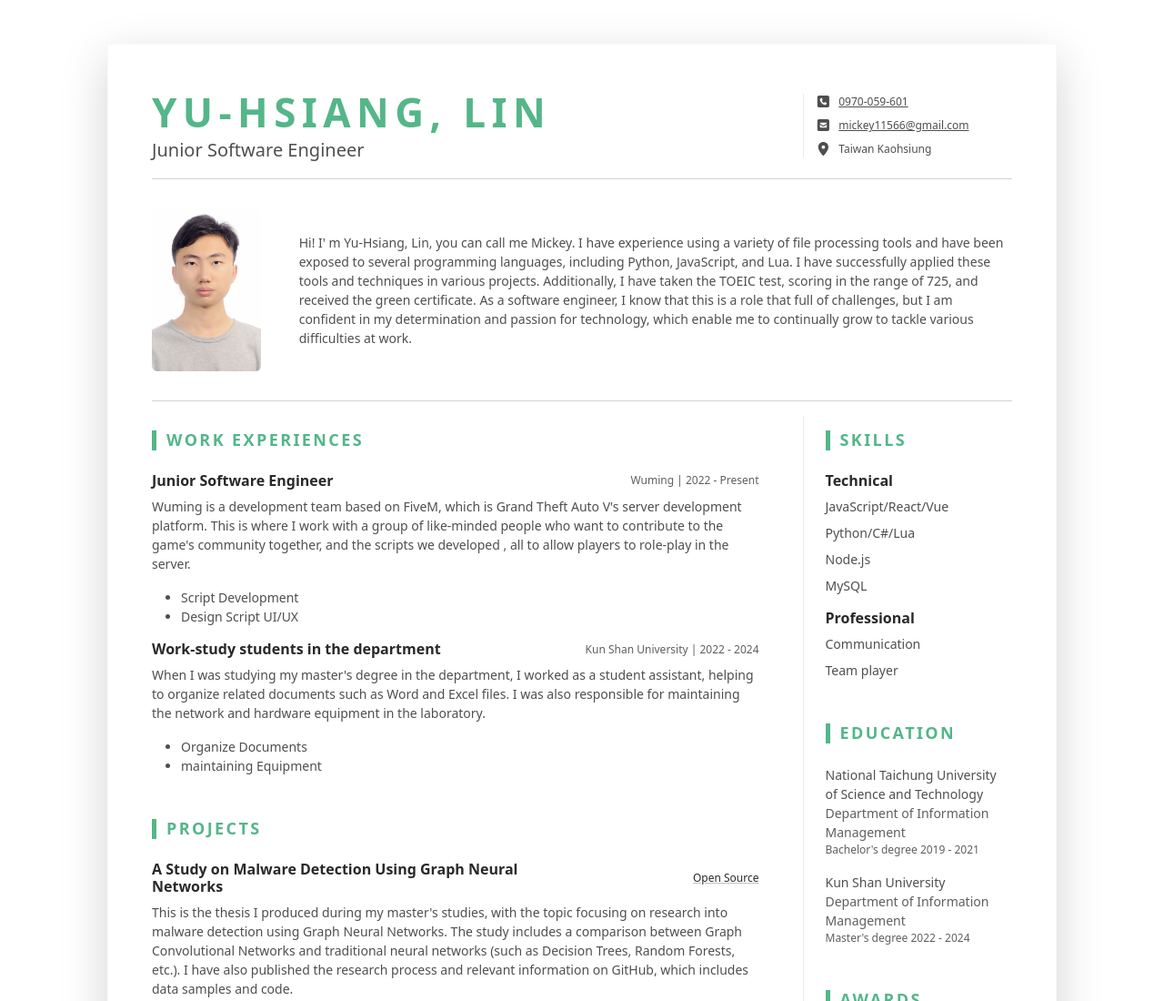
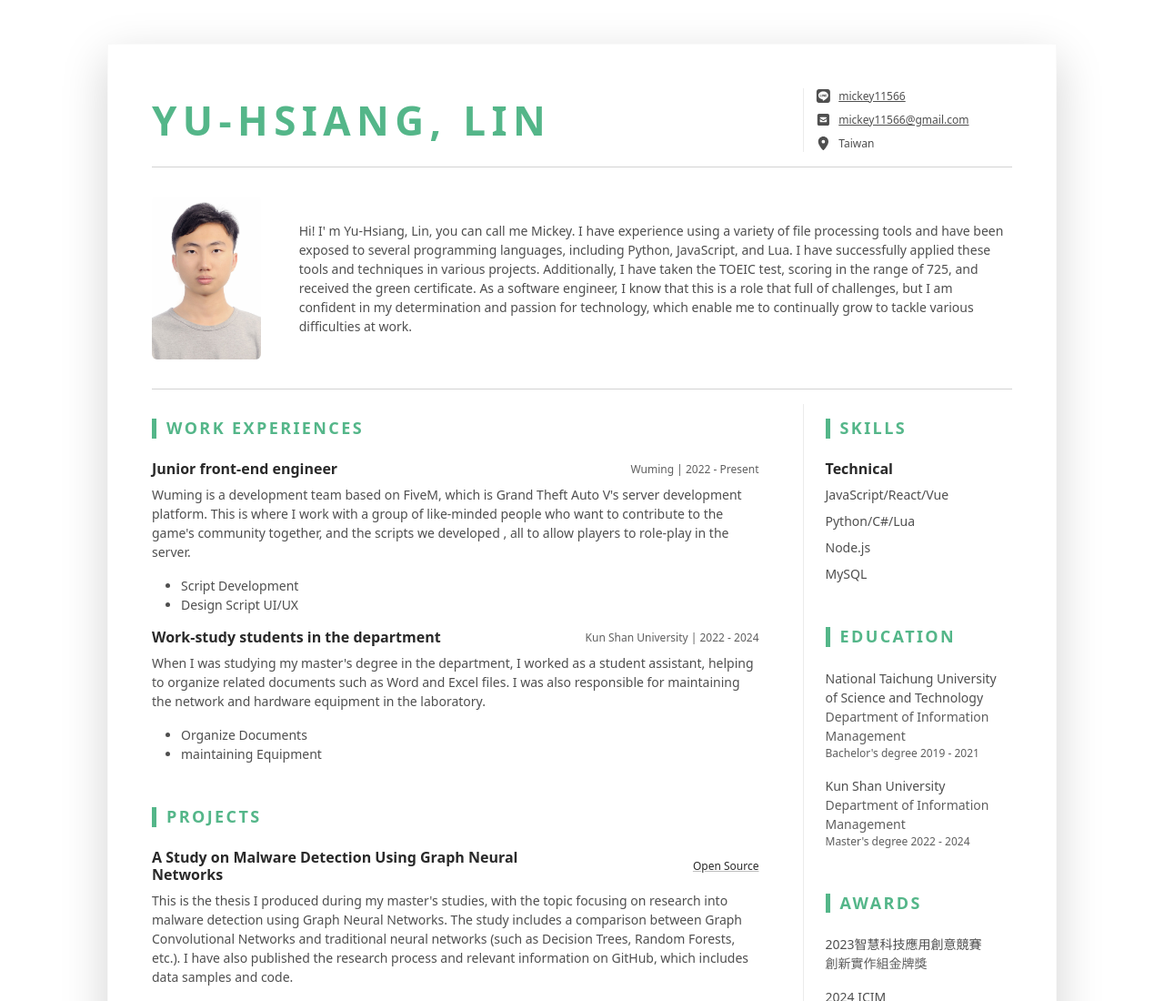
Before and after one commit to Mickey11566/Resume, a plain HTML site: page index.html in a window 1280 px wide. Shown: the top 1100 px of the page at 91% size. Drawn offline with Linux system fonts and the light colour scheme.

Commit message:
content update

```diff
--- a/index.html
+++ b/index.html
@@ -33,15 +33,14 @@
 					<div class="row align-items-center">
 						<div class="resume-title col-12 col-md-6 col-lg-8 col-xl-9">
 							<h2 class="resume-name mb-0 text-uppercase">Yu-Hsiang, Lin</h2>
-							<div class="resume-tagline mb-3 mb-md-0">Junior Software Engineer</div>
 						</div><!--//resume-title-->
 						<div class="resume-contact col-12 col-md-6 col-lg-4 col-xl-3">
 							<ul class="list-unstyled mb-0">
-								<li class="mb-2"><i class="fas fa-phone-square fa-fw fa-lg me-2 "></i><a class="resume-link"
-										href="tel:#">0970-059-601</a></li>
+								<li class="mb-2"><i class="fas fa-brands fa-line fa-fw fa-lg me-2 "></i><a class="resume-link"
+										href="tel:#">mickey11566</a></li>
 								<li class="mb-2"><i class="fas fa-envelope-square fa-fw fa-lg me-2"></i><a class="resume-link"
 										href="mailto:#">mickey11566@gmail.com</a></li>
-								<li class="mb-0"><i class="fas fa-map-marker-alt fa-fw fa-lg me-2"></i>Taiwan Kaohsiung</li>
+								<li class="mb-0"><i class="fas fa-map-marker-alt fa-fw fa-lg me-2"></i>Taiwan</li>
 							</ul>
 						</div><!--//resume-contact-->
 					</div><!--//row-->
@@ -75,7 +74,7 @@
 								<h3 class="text-uppercase resume-section-heading mb-4">Work Experiences</h3>
 								<div class="item mb-3">
 									<div class="item-heading row align-items-center mb-2">
-										<h4 class="item-title col-12 col-md-6 col-lg-8 mb-2 mb-md-0">Junior Software Engineer</h4>
+										<h4 class="item-title col-12 col-md-6 col-lg-8 mb-2 mb-md-0">Junior front-end engineer</h4>
 										<div class="item-meta col-12 col-md-6 col-lg-4 text-muted text-start text-md-end">Wuming | 2022 -
 											Present</div>
 
@@ -150,14 +149,7 @@
 										<li class="mb-2"></li>
 									</ul>
 								</div><!--//item-->
-								<div class="item">
-									<h4 class="item-title">Professional</h4>
-									<ul class="list-unstyled resume-skills-list">
-										<li class="mb-2">Communication</li>
-										<li class="mb-2">Team player
-										<li>
-									</ul>
-								</div><!--//item-->
+
 							</section><!--//skills-section-->
 							<section class="education-section py-3">
 								<h3 class="text-uppercase resume-section-heading mb-4">Education</h3>
```
